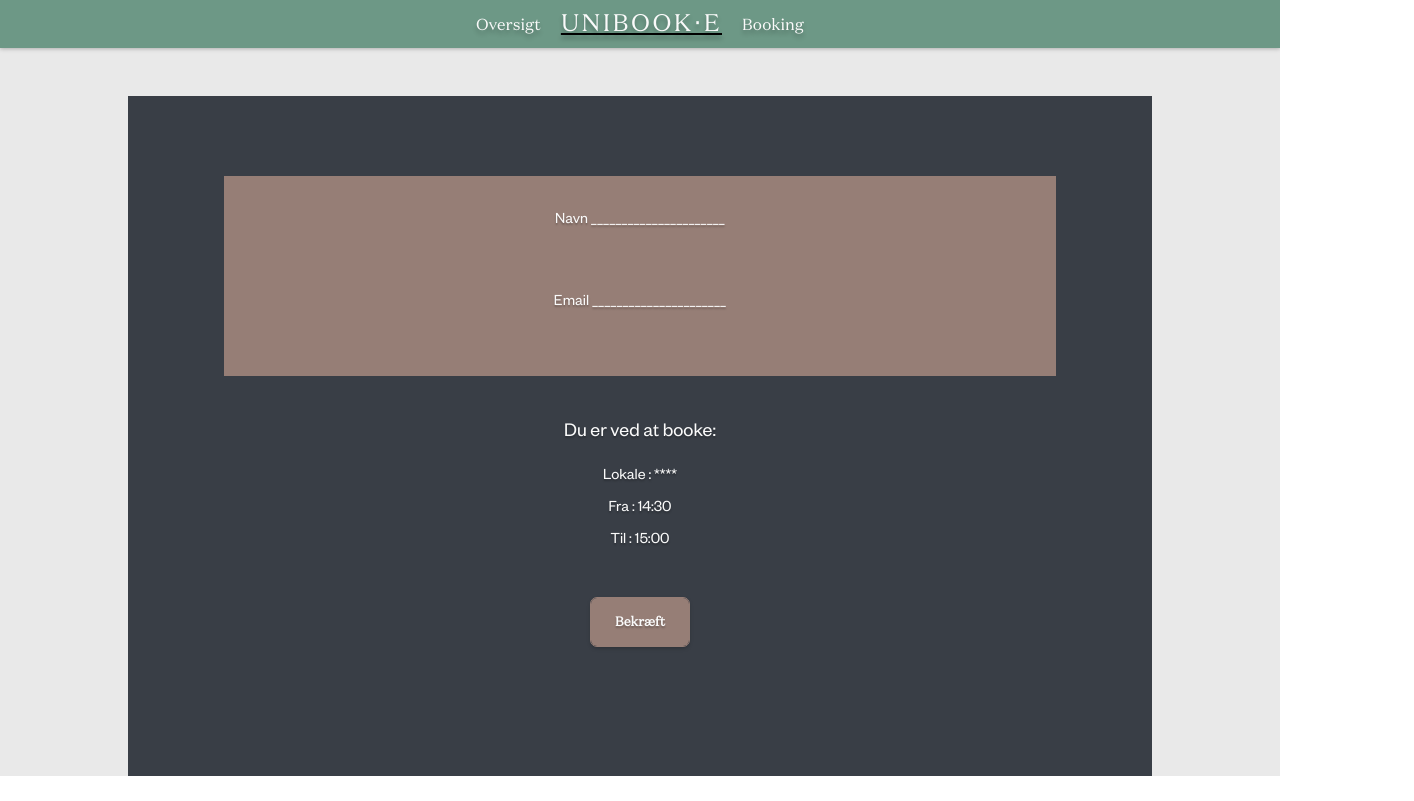
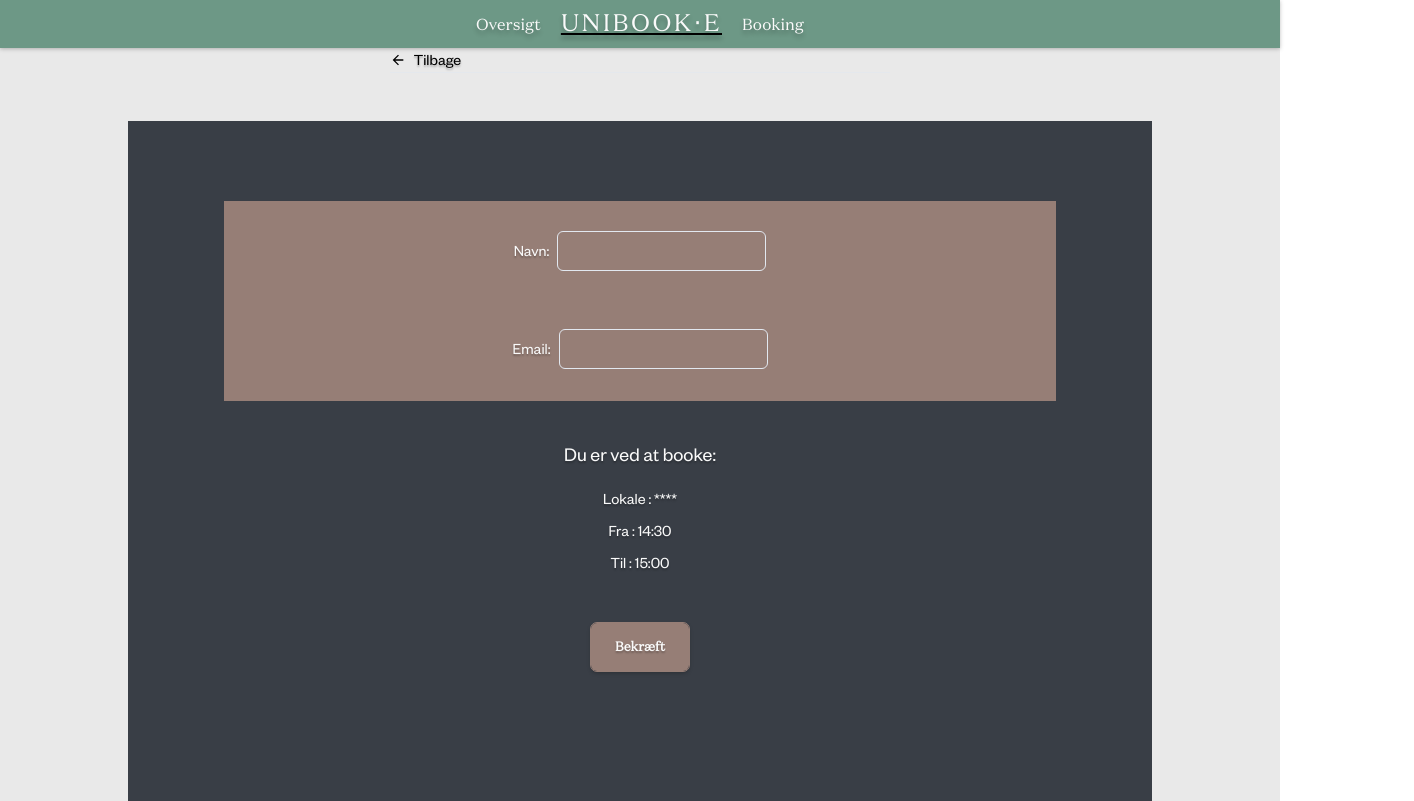
Before and after one commit to Woldbye/unibook-e, a React (Create React App) app in the folder client/: page /book/date/rooms/confirm in a window 1280 px wide. Shown: the whole page, 1414 px wide, since content can reach past the window. Built offline with nearby package versions, Linux system fonts and the light colour scheme; a web font is replaced by a local one.

Commit message:
Added first implementation of BackButton component Added input fields to BookingConfirmation page

```diff
--- /dev/null
+++ b/client/src/components/BackButton.js
@@ -0,0 +1,24 @@
+import {
+    Container,
+    Text,
+    Divider,
+    Link,
+    HStack
+} from '@chakra-ui/react';
+import { ArrowBackIcon } from '@chakra-ui/icons';
+import Color from '../Colors';
+
+const BackButton = ({ to="/" }) => {
+    return     (
+<Container>
+<Link to>
+<HStack  width="80vw">
+    <ArrowBackIcon />
+    <Text color={Color.BLACK}>Tilbage</Text>
+</HStack>
+    </Link>
+    <Divider color={Color.BLACK}  orientation='horizontal' />
+</Container>
+)
+};
+export default BackButton;
--- a/client/src/index.css
+++ b/client/src/index.css
@@ -15,6 +15,10 @@ code {
 .chakra-text {
   font-family: 'Founders Grotesk';
   text-shadow: 0px 2px 2px #00000040;
+}
+
+.chakra-divider {
+  color: #0000 !important;
 }
 
 .button, .chakra-button {
--- a/client/src/pages/BookingConfirmation.js
+++ b/client/src/pages/BookingConfirmation.js
@@ -3,22 +3,32 @@ import {
   Container,
   Button,
   VStack,
+  HStack,
   Text,
+  Input
 } from '@chakra-ui/react';
 import Background from '../components/Background';
 import Color from '../Colors';
+import BackButton from '../components/BackButton';
 
 // The site should appear after the user has selected a time slot and room
 const BookingConfirmation = () => (
   <Container>
+    <BackButton  to="book/date/rooms"/>
     <Container padding={"3rem 0 0 0"} centerContent="true">
       <Background width="80vw" height="85vh" backgroundColor={Color.BLUE}>
         <VStack>
           <Container padding={"5em 0 0 0"} centerContent="true">
             <Background width="65vw" height="25vh" backgroundColor={Color.DARK_BROWN}>
               <VStack>
-                <Text color={Color.CREME} padding={'30px 40px 0px 40px'}>Navn ______________________</Text>
-                <Text color={Color.CREME} padding={'50px 40px 0px 40px'}>Email ______________________</Text>
+              <HStack  padding={'30px 40px 0px 40px'}>
+                <Text color={Color.CREME}>Navn:</Text>
+                <Input/>
+              </HStack>
+              <HStack  padding={'50px 40px 0px 40px'}>
+                <Text color={Color.CREME}>Email:</Text>
+                <Input/>
+              </HStack>
               </VStack>
             </Background>
           </Container>
```
